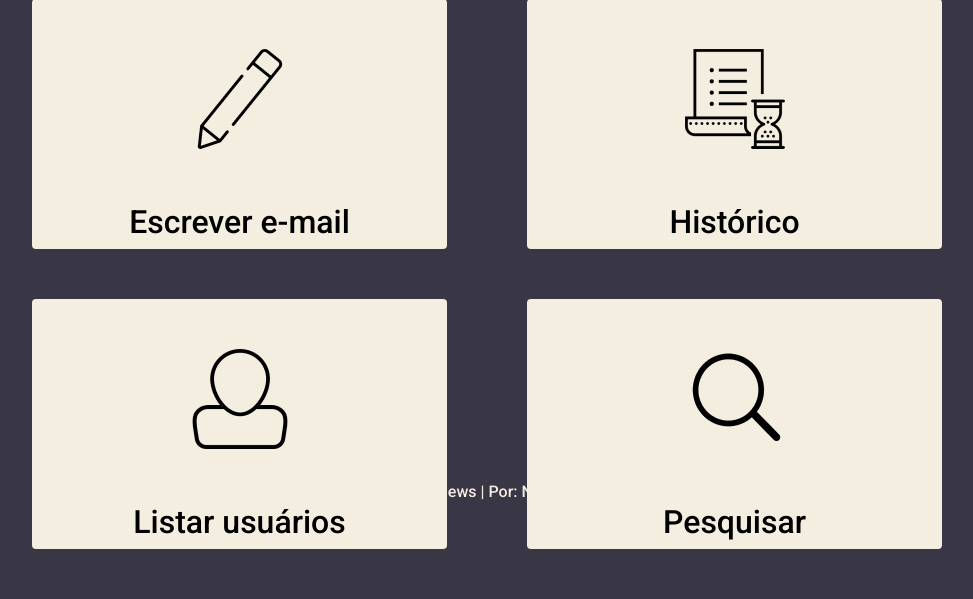
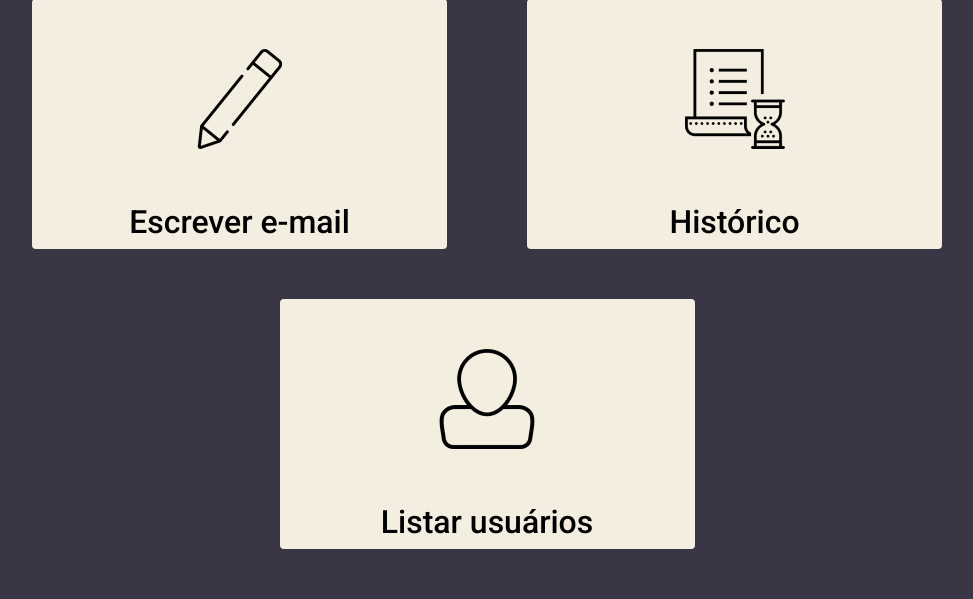
Before and after one commit to Natan-Matos-Souza/newsletter, a PHP site: page /test/dashboard.php in a window 1280 px wide. Shown: the part 249-848 px from the top of the page, without its empty margins (153-1126 px from the left). Run offline with PHP 8.4, Linux system fonts and the light colour scheme; the visitor is signed in with stand-in values (Sample User, id 1).

Commit message:
Finalizando back-end

```diff
--- a/dashboard.php
+++ b/dashboard.php
@@ -84,22 +84,6 @@ if (empty($_SESSION['admin']) || $_SESSION['admin'] != true) {
             </a>
         </section>
 
-        <section>
-            <a href="search.php" class="container-link">
-                <div class="card-container">
-                    <div class="image-area">
-                        <img class="vetor-image" src="assets/search-vetor.png" alt="Search">
-                    </div>
-
-
-                    <div class="card-title-area">
-                        <span class="card-title">Pesquisar</span>
-                    </div>
-                </div>
-            </a>
-        </section>
-    </div>
-
     <footer id="footer">
             <span id="footer-text">Estudante News | Por: Natan Matos</span>
     </footer>
```
Also changed, not shown: 1 other file.
